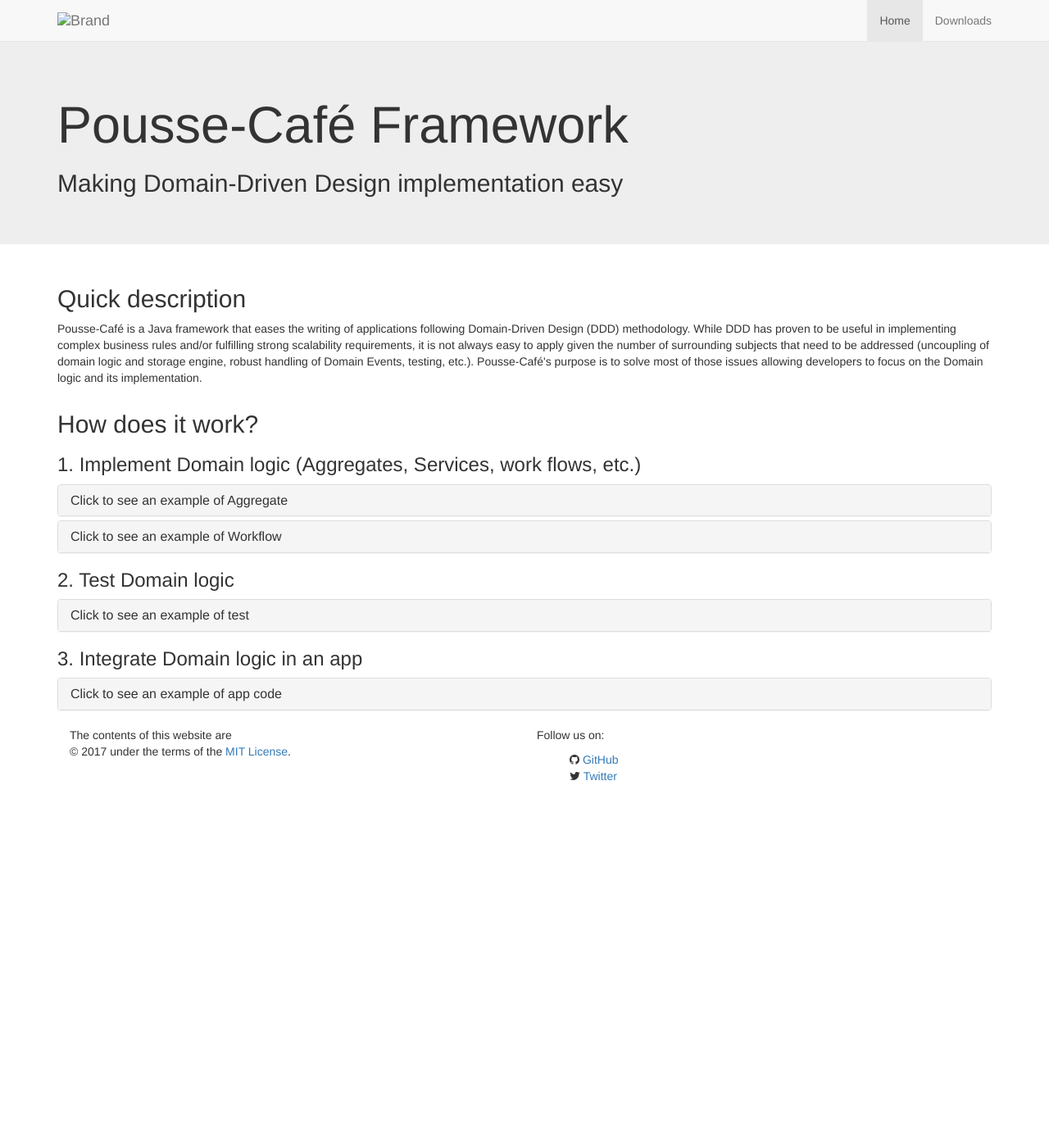
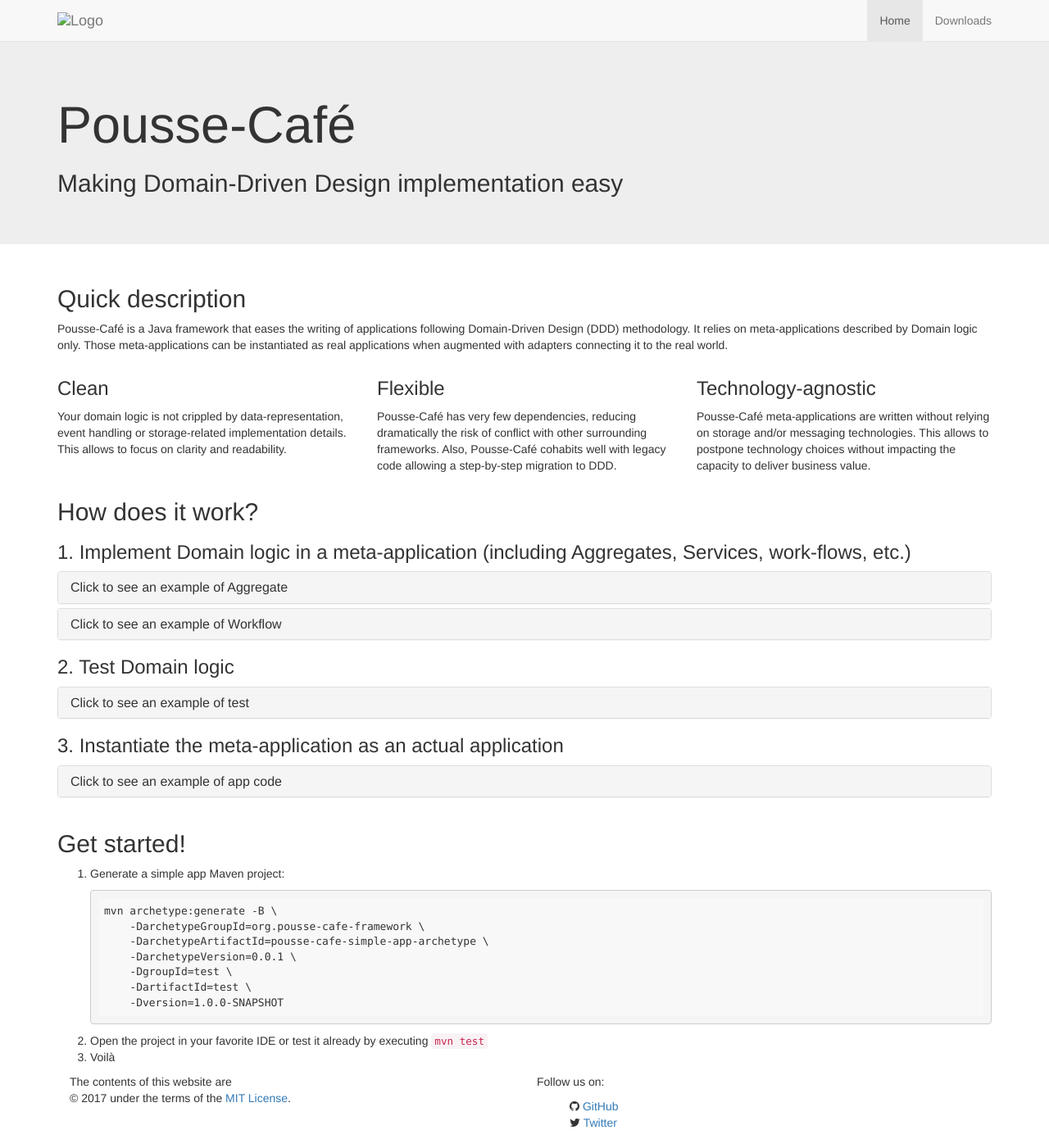
Before and after one commit to pousse-cafe/pousse-cafe.github.io, a Jekyll site: the page built from index.html, in a window 1280 px wide and 1390 px high. Shown: the whole window at 82% size. Built offline with Jekyll 4.4.1, drawn with Linux system fonts in a browser that asks for light colours.

Commit message:
Enhance description.

```diff
--- a/_config.yml
+++ b/_config.yml
@@ -8,6 +8,7 @@
   is to solve most of those issues allowing developers to focus on the Domain and its implementation.
 baseurl: ""
 url: http://www.pousse-cafe-framework.org
+latest_release_version: 0.0.1
 
 # Build settings
 markdown: kramdown
--- a/_includes/footer.html
+++ b/_includes/footer.html
@@ -9,8 +9,8 @@
     <div class="col-md-6 contact">
       <p>Follow us on:</p>
       <ul>
-        <li><i class="fa fa-github"></i> <a href="https://github.com/pousse-cafe">GitHub</a></li>
-        <li><i class="fa fa-twitter"></i> <a href="https://twitter.com/poussecafefw">Twitter</a></li>
+        <li><i class="fa fa-github"></i> <a href="https://github.com/pousse-cafe" target="_blank">GitHub</a></li>
+        <li><i class="fa fa-twitter"></i> <a href="https://twitter.com/poussecafefw" target="_blank">Twitter</a></li>
       </ul>
     </div>
   </div>
--- a/_includes/header.html
+++ b/_includes/header.html
@@ -1,7 +1,7 @@
 <nav class="navbar navbar-default navbar-fixed-top">
   <div class="container">
     <div class="navbar-header">
-      <a class="navbar-brand" href="{{ site.url }}"> <img alt="Brand" src="">
+      <a class="navbar-brand" href="{{ site.url }}"> <img alt="Logo" src="">
       </a>
     </div>
     <div class="collapse navbar-collapse" id="bs-example-navbar-collapse-1">
--- a/downloads.html
+++ b/downloads.html
@@ -6,9 +6,9 @@
 
 <section>
   <div class="container">
-    <h1>Download Pousse-Café</h1>
+    <h1>{{ page.title }}</h1>
     <ul>
-        <li>Via <a href="https://github.com/pousse-cafe">GitHub</a></li>
+        <li>Get source code from <a href="https://github.com/pousse-cafe">GitHub</a></li>
     </ul>
   </div>
 </section>
--- a/index.html
+++ b/index.html
@@ -14,18 +14,34 @@
   <div class="container">
     <h2>Quick description</h2>
     <p>Pousse-Café is a Java framework that eases the writing of applications following Domain-Driven Design (DDD)
-      methodology. While DDD has proven to be useful in implementing complex business rules and/or fulfilling
-      strong scalability requirements, it is not always easy to apply given the number of surrounding subjects that need
-      to be addressed (uncoupling of domain logic and storage engine, robust handling of Domain Events, testing, etc.).
-      Pousse-Café's purpose is to solve most of those issues allowing developers to focus on the Domain logic
-      and its implementation.</p>
+      methodology. It relies on meta-applications described by Domain logic only. Those meta-applications can be
+      instantiated as real applications when augmented with adapters connecting it to the real world.</p>
+  </div>
+  <div class="container">
+    <div class="row">
+        <div class="col-md-4">
+            <h3>Clean</h3>
+            <p>Your domain logic is not crippled by data-representation, event handling or storage-related implementation
+            details. This allows to focus on clarity and readability.</p>
+        </div>
+        <div class="col-md-4">
+            <h3>Flexible</h3>
+            <p>Pousse-Café has very few dependencies, reducing dramatically the risk of conflict with other surrounding
+            frameworks. Also, Pousse-Café cohabits well with legacy code allowing a step-by-step migration to DDD.</p>
+        </div>
+        <div class="col-md-4">
+            <h3>Technology-agnostic</h3>
+            <p>Pousse-Café meta-applications are written without relying on storage and/or messaging technologies.
+            This allows to postpone technology choices without impacting the capacity to deliver business value.</p>
+        </div>
+    </div>
   </div>
 </section>
 
 <section>
   <div class="container">
     <h2>How does it work?</h2>
-    <h3>1. Implement Domain logic (Aggregates, Services, work flows, etc.)</h3>
+    <h3>1. Implement Domain logic in a meta-application (including Aggregates, Services, work-flows, etc.)</h3>
 
     <div class="panel-group" id="domainGroup" role="tablist" aria-multiselectable="true">
       <div class="panel panel-default">
@@ -37,7 +53,7 @@
         </div>
         <div id="collapseAggregate" class="panel-collapse collapse" role="tabpanel" aria-labelledby="headingAggregate">
           <div class="panel-body">
-            <pre><code class="java">{% include product.java.frag %}</code></pre>
+            <pre><code class="java">{% include aggregate.java.frag %}</code></pre>
           </div>
         </div>
       </div>
@@ -74,7 +90,7 @@
       </div>
     </div>
 
-    <h3>3. Integrate Domain logic in an app</h3>
+    <h3>3. Instantiate the meta-application as an actual application</h3>
 
     <div class="panel-group" id="appGroup" role="tablist" aria-multiselectable="true">
       <div class="panel panel-default">
@@ -94,3 +110,20 @@
 
   </div>
 </section>
+
+<section>
+    <div class="container">
+    <h2>Get started!</h2>
+    <ol>
+      <li><p>Generate a simple app Maven project:</p> <pre><code class="bash">mvn archetype:generate -B \
+    -DarchetypeGroupId=org.pousse-cafe-framework \
+    -DarchetypeArtifactId=pousse-cafe-simple-app-archetype \
+    -DarchetypeVersion={{ site.latest_release_version }} \
+    -DgroupId=test \
+    -DartifactId=test \
+    -Dversion=1.0.0-SNAPSHOT</code></pre></li>
+      <li>Open the project in your favorite IDE or test it already by executing <code class="bash">mvn test</code></li>
+      <li>Voilà</li>
+    </ol>
+  </div>
+</section>
```
Also changed, not shown: other parts of index.html (+1 -1 lines), 2 other files.
